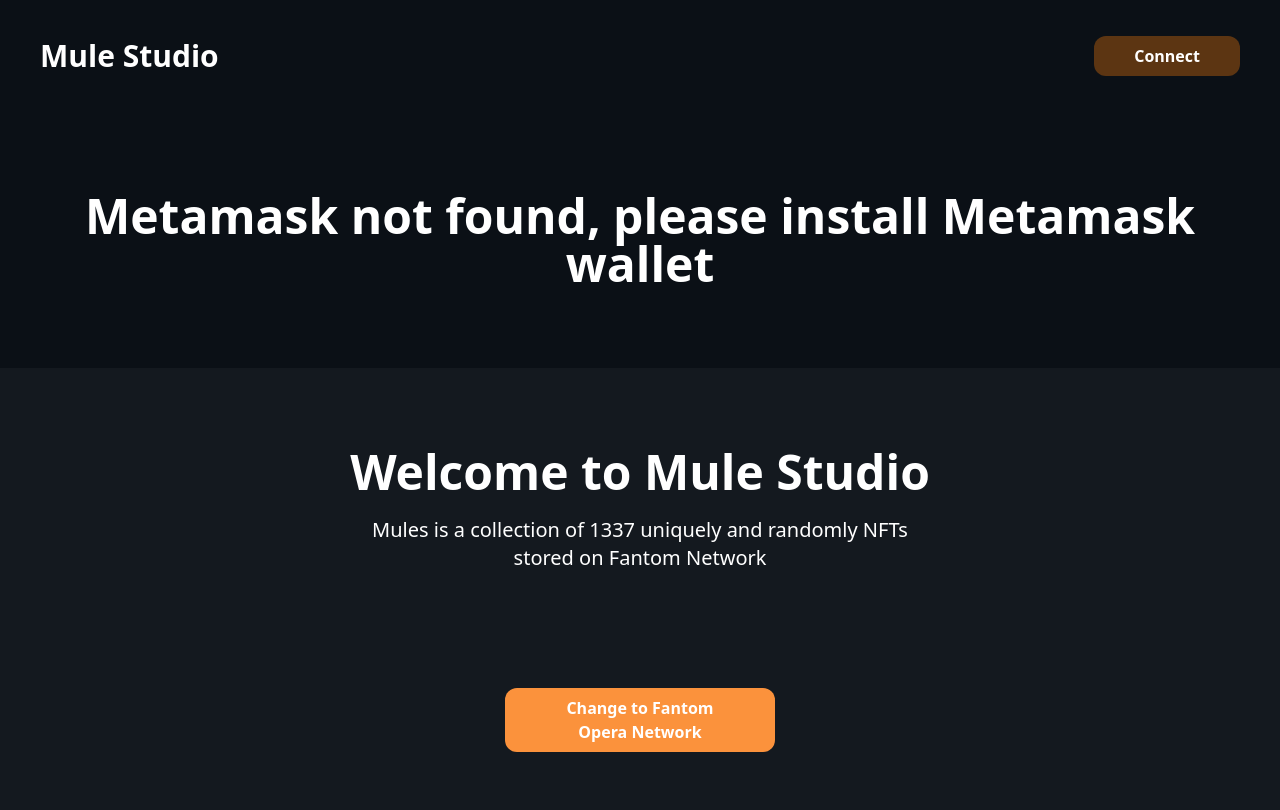
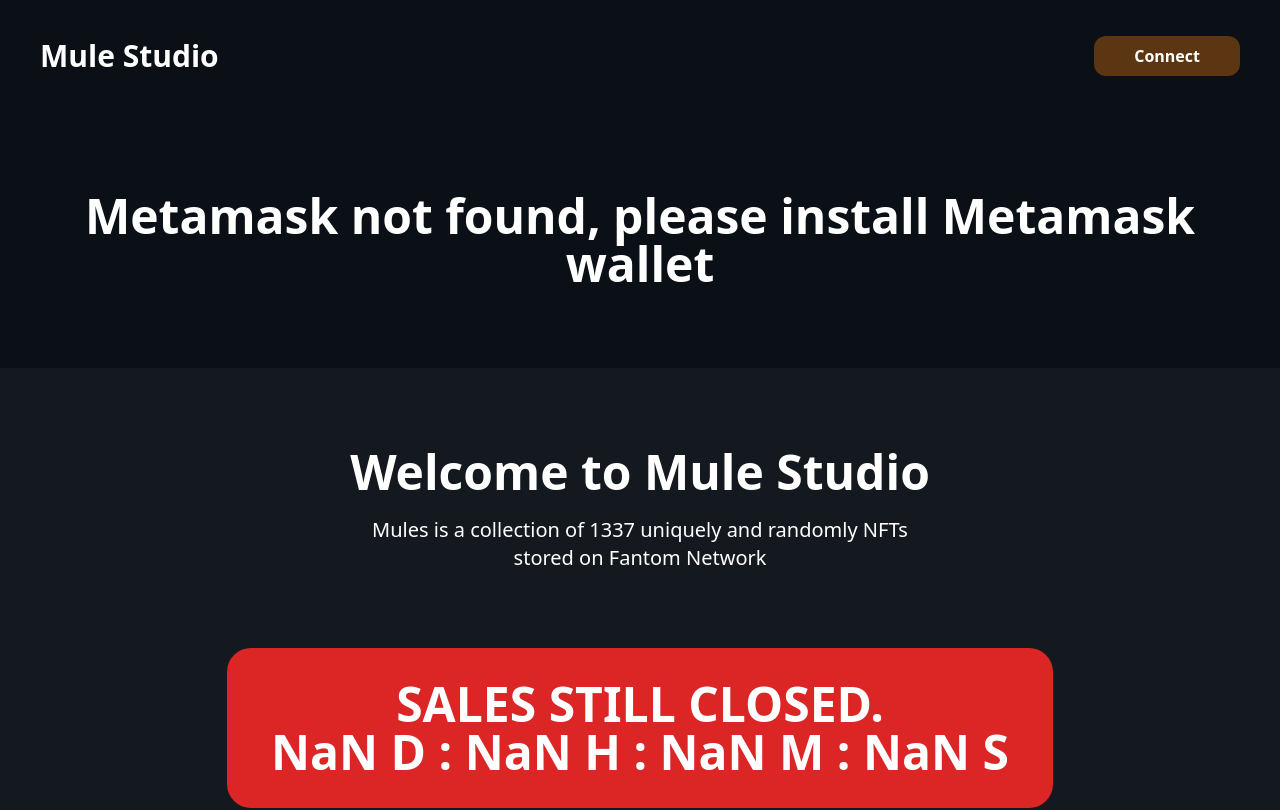
Before and after one commit to brunooomelo/mules-studio, a Next.js app: page / in a window 1280 px wide. Shown: the top 810 px of the page. Built offline with nearby package versions, Linux system fonts and the light colour scheme.

Commit message:
fix: boolean sales and title

```diff
--- a/pages/_app.tsx
+++ b/pages/_app.tsx
@@ -2,10 +2,15 @@
 import type { AppProps } from "next/app";
 import { Toaster } from "react-hot-toast";
 import { WalletProvider } from "../provider/WalletProvider";
+import Head from "next/head";
 
 function MyApp({ Component, pageProps }: AppProps) {
   return (
     <>
+      <Head>
+        <title>Mules Studio</title>
+        <meta name="viewport" content="initial-scale=1.0, width=device-width" />
+      </Head>
       <WalletProvider>
         <Component {...pageProps} />
       </WalletProvider>
--- a/pages/index.tsx
+++ b/pages/index.tsx
@@ -26,8 +26,8 @@
       )}
       <main className="flex flex-col items-center bg-secondary py-20 xl:flex-row xl:rounded-2xl">
         <div className="relative">
-          {isEnableSale && (
-            <div className="absolute  rounded-3xl bg-red-600 p-8 text-white font-bold text-5xl top-[50%] w-full  text-center">
+          {!isEnableSale && (
+            <div className="absolute rounded-3xl bg-red-600 p-8 text-white font-bold md:text-5xl top-[50%] w-full text-center">
               <h1 className="">SALES STILL CLOSED.</h1>
               <span>
                 {remainingTime.days} D : {remainingTime.hours} H :{" "}
```
